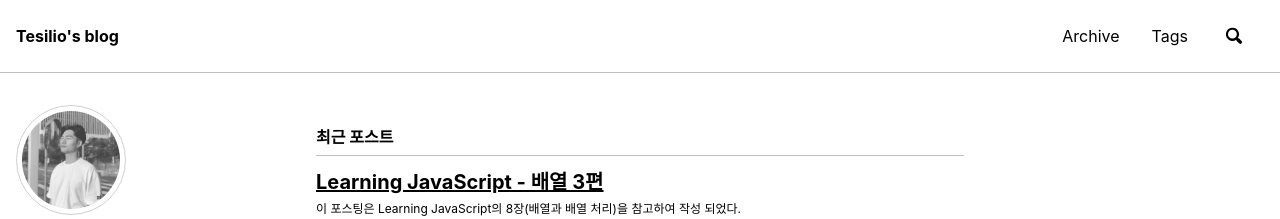
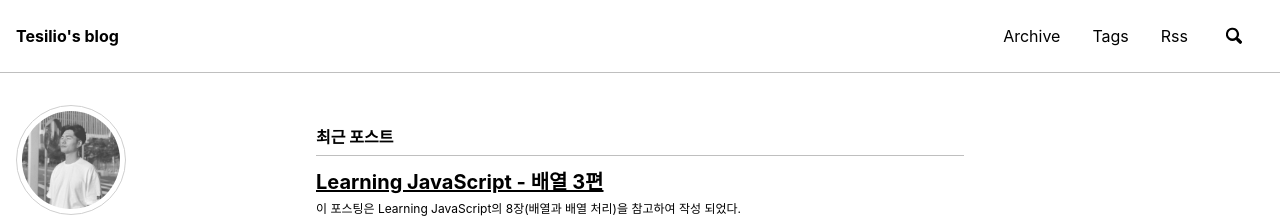
Before and after one commit to tesilio/tesilio.github.io, a Jekyll site: the page built from index.html, in a window 1280 px wide and 900 px high. Shown: the top 219 px of the window. Built offline with Jekyll 4.4.1, drawn with Linux system fonts in a browser that asks for light colours; nearby versions of some CDN libraries; the list of posts is cut into pages by our own code.

Commit message:
네이게이션에 Rss링크 추가

```diff
--- a/_data/navigation.yml
+++ b/_data/navigation.yml
@@ -17,3 +17,5 @@ main:
     url: /tags/
   # - title: "Category"
     # url: /categories/
+  - title: "Rss"
+    url: /feed.xml
```
